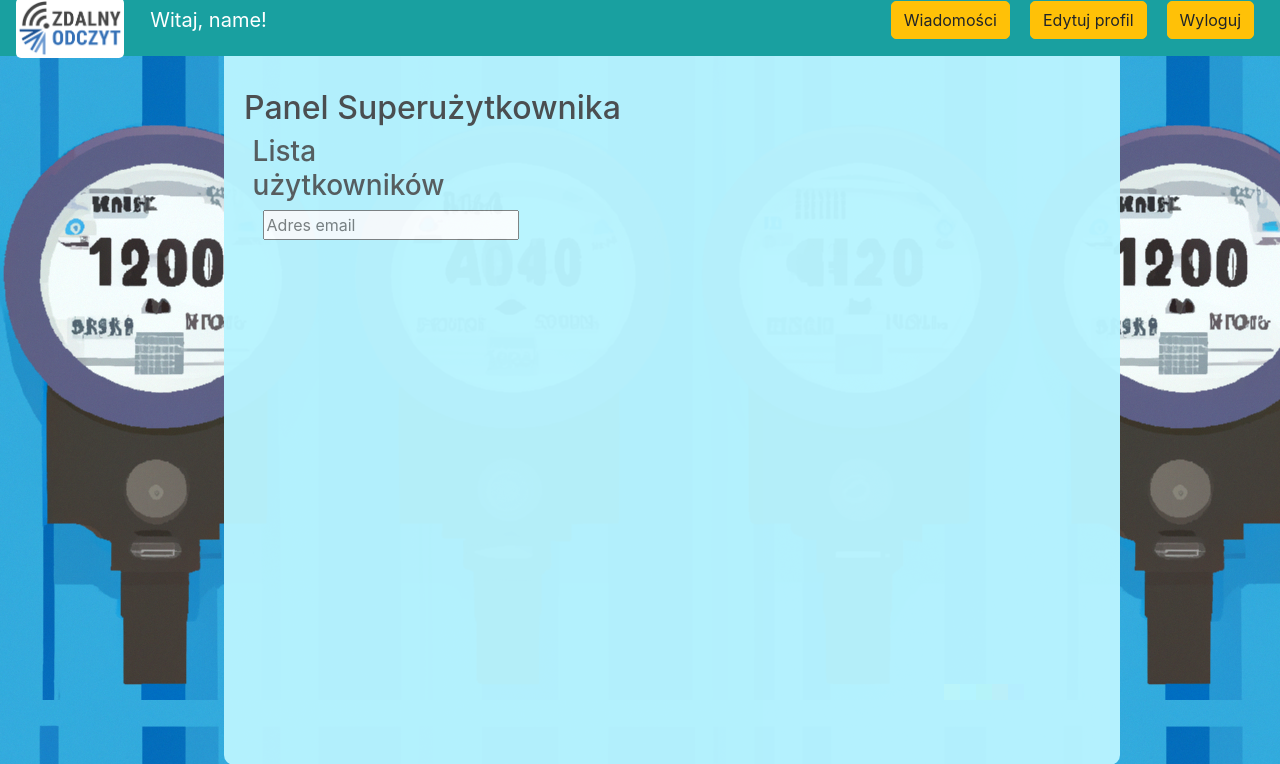
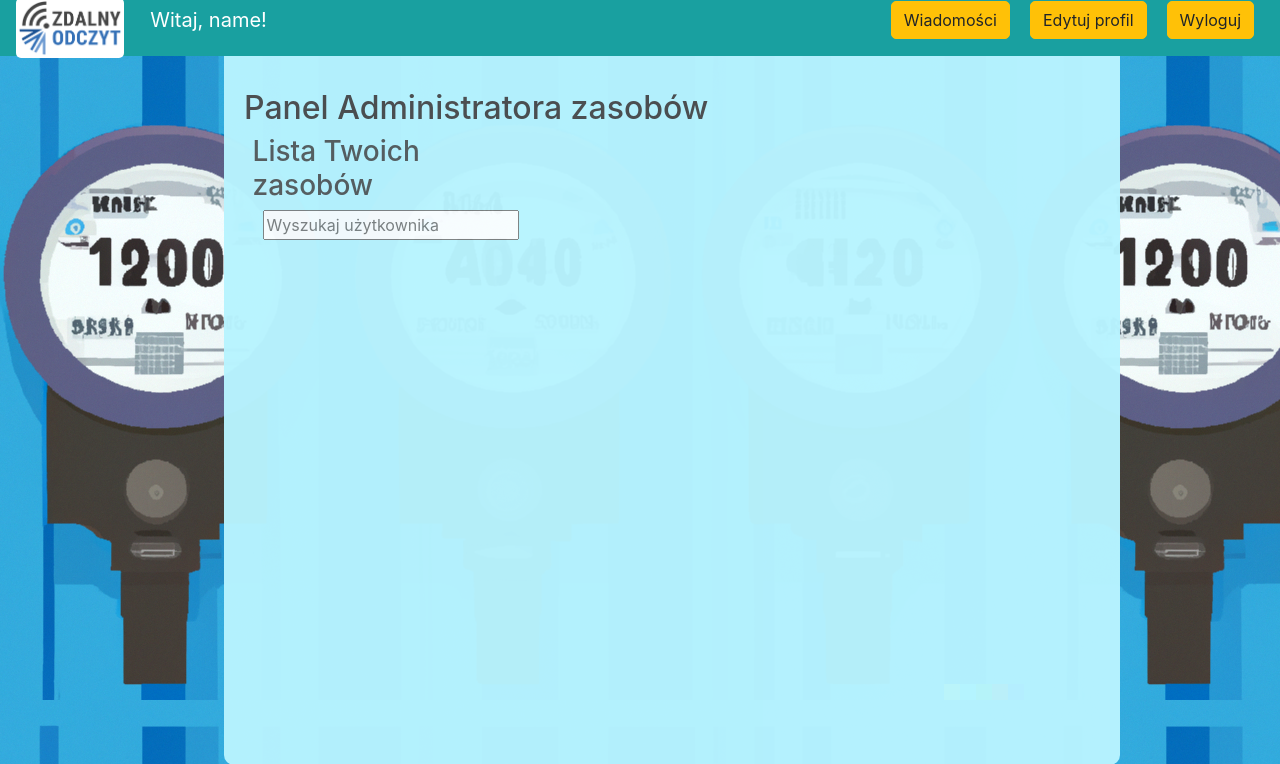
Before and after one commit to Wojtekadamski/wodomierze-online, a Flask app: page /superuser_panel in a window 1280 px wide. Shown: the top 764 px of the page. Run offline with Flask 3, Linux system fonts and the light colour scheme; the visitor is signed in with stand-in values (Sample User, id 1); data comes from the database, SQL or seed files in the repository; data that the repository does not hold is empty; some libraries are stand-ins or nearby versions.

Commit message:
wprowadzenie poprawek V_1.0.1 - poprawa literówek, zmiana kosmetyczna wyświetlanych danych

```diff
--- a/src/forms.py
+++ b/src/forms.py
@@ -23,7 +23,7 @@ class RegistrationForm(FlaskForm):
 
 
 class LoginForm(FlaskForm):
-    email = StringField('Email', validators=[DataRequired(), Email()])
+    email = StringField('Użytkownik', validators=[DataRequired(), Email()])
     password = PasswordField('Hasło', validators=[DataRequired()])
     remember_me = BooleanField('Zapamiętaj mnie')
     submit = SubmitField('Zaloguj')
--- a/templates/edit_account.html
+++ b/templates/edit_account.html
@@ -2,7 +2,7 @@
 
 {% block content %}
   <h1>Edytuj profil</h1>
-    <h3>email: {{ user_email }}</h3>
+    <h3>Użytkownik: {{ user_email }}</h3>
   <form method="POST" action="{{ url_for('main_routes.edit_account') }}" style="width: 400px">
     {{ form.hidden_tag() }}
     <div class="form-group">
--- a/templates/home.html
+++ b/templates/home.html
@@ -3,7 +3,7 @@
 {% block content %}
     <h2>Witaj, {{ current_user.email.split('@')[0] }}!</h2>
     <div class="left-box">
-    <h3>Przypisane mierniki:</h3>
+    <h3>Twoje liczniki:</h3>
     <input type="text" id="search-input" placeholder="Wyszukaj">
     <ul id="assigned-meters-list" class="user-list limited-list" style="width: 250px" id="meter-list">
 
--- a/templates/login.html
+++ b/templates/login.html
@@ -1,6 +1,6 @@
 {% extends 'base.html' %}
 {% block content %}
-    <h1>Login</h1>
+    <h1>Logowanie</h1>
     {% with messages = get_flashed_messages() %}
         {% if messages %}
             <ul>
--- a/templates/superuser_panel.html
+++ b/templates/superuser_panel.html
@@ -1,11 +1,11 @@
 {% extends 'base.html' %}
 
 {% block content %}
-    <h2>Panel Superużytkownika</h2>
+    <h2>Panel Administratora zasobów</h2>
     <div class="content-box">
         <div class="left-box" style="width: 25%">
-            <h3>Lista użytkowników</h3>
-            <input type="text" id="search-user-input" placeholder="Adres email" class="search-bar">
+            <h3>Lista Twoich zasobów</h3>
+            <input type="text" id="search-user-input" placeholder="Wyszukaj użytkownika" class="search-bar">
             <ul class="user-list limited-list" style="width: 320px" id="user-list">
                 {% for user in users %}
                     <li class="user-item">
--- a/templates/user_meters.html
+++ b/templates/user_meters.html
@@ -1,7 +1,7 @@
 {% extends 'base.html' %}
 
 {% block content %}
-<h1>Your Meters</h1>
+<h1>Twoje liczniki</h1>
 <ul class="user-list">
     {% for meter in user_meters %}
     <li class="user-item">
--- a/templates/user_overview.html
+++ b/templates/user_overview.html
@@ -2,11 +2,9 @@
 
 {% block user %}
 
-    <h2>Przegląd użytkownika</h2>
-
     <!-- Informacje o użytkowniku -->
     <div class="user-info">
-        <h4>Email: {{ user.email }}</h4>
+        <h4>Użytkownik: {{ user.email }}</h4>
     {% if user.superuser %}
         <h6>Przypisany do:  <a href="{{ url_for('main_routes.user_overview', user_id=user.superuser.id) }}">{{ user.superuser.email }}</a></h6>
     {% endif %}
```
Also changed, not shown: templates/admin_panel.html (+5 -5 lines).
